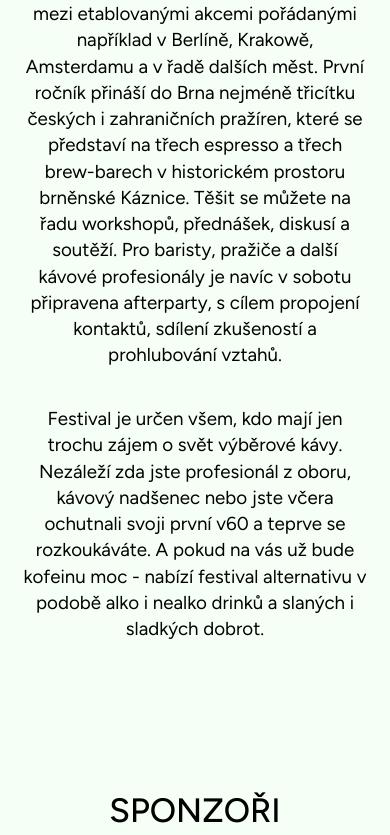
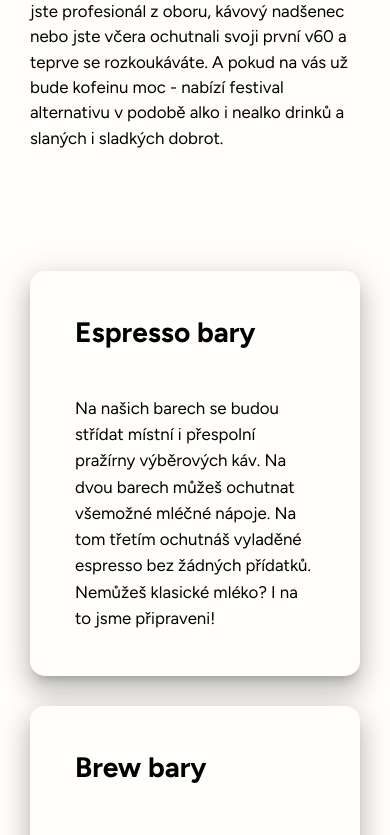
Before and after one commit to baristalive/roastfestival.eu, a Next.js app: page /cz in a window 390 px wide. Shown: the part 1158-1993 px from the top of the page. Built offline with nearby package versions, Linux system fonts and the light colour scheme; no server answers.

Commit message:
feat: add info section
Signed-off-by: Tomas Coufal <coufal.tom@gmail.com>

```diff
--- a/app/[lang]/page.tsx
+++ b/app/[lang]/page.tsx
@@ -47,24 +47,22 @@ const Home = ({ params: { lang } }: HomePropsType) => {
   const usedLang = dictionaries[lang as SupportedLanguages];
 
   return (
-    <div className="wrapper">
+    <div className={`wrapper ${divClass ? "show" : "hide"}`}>
       <Link
         href={lang === "cz" ? "./en" : "./cz"}
         rel="alternate"
-        className="lang inverted lowercase text-lg"
+        className="lang inverted text-lg lowercase"
       >
         {lang === "cz" ? "Switch to English" : "Přepnout do češtiny"}
       </Link>
-      <div className={`fixed right-4 top-16 z-10 ${divClass ? "" : "hidden"}`}>
+      {/* <div className={`fixed right-4 top-16 z-10 ${divClass ? "" : "hidden"}`}>
         <SketchPicker color={color} onChange={handleColorChange} />
-      </div>
-      <div className={divClass ? "show" : "hide"}>
-        <div className="overlay" />
-        <div className="with-overlay">
+      </div> */}
       <Header />
-          <About />
       {/* <Filler /> */}
-          <Sponsors />
+      <Info />
+      {/* <About /> */}
+      {/* <Sponsors />
       {usedLang.ready && (
         <>
           <BuyTickets className="inverted pt-64" />
@@ -75,12 +73,9 @@ const Home = ({ params: { lang } }: HomePropsType) => {
           <PromotedRoasters />
         </>
       )}
-          <Info />
-          {usedLang.ready && <BuyTickets className="inverted" /> }
-        </div>
-      </div>
+      {usedLang.ready && <BuyTickets className="inverted" />}
       <Map />
-      <Organizers />
+      <Organizers /> */}
       <Footer />
     </div>
   );
--- a/app/[lang]/sections/Header.tsx
+++ b/app/[lang]/sections/Header.tsx
@@ -14,7 +14,7 @@ import Link from "next/link";
 export const Header = () => {
   const params = useParams();
   const lang = dictionaries[params.lang as SupportedLanguages];
-  const header = useRef(null);
+  const ref = useRef(null);
 
   useGSAP(
     () => {
@@ -37,13 +37,13 @@ export const Header = () => {
       });
       tl.to(".fade-in-2", { duration: 1, opacity: 1 });
     },
-    { scope: header },
+    { scope: ref },
   );
 
   return (
     <header
-      ref={header}
-      className="flex h-svh flex-col justify-between items-center p-8 z-10"
+      ref={ref}
+      className="flex elevate h-svh flex-col justify-between items-center p-8 z-10"
     >
       <div className="flex w-full max-w-[1900px] justify-between pt-2 md:p-12 text-sm md:text-2xl 2xl:text-3xl">
         <div className="fade-in font-medium leading-snug ">
@@ -113,19 +113,13 @@ export const Header = () => {
           rel="external"
           className="nav"
         >
-          <nav className="cta relative rounded-full border border-current px-8 2xl:px-12 py-2 lowercase md:py-4 2xl:py-6 md:pr-24 2xl:pr-24">
+          <nav className="cta elevate relative rounded-full border border-current px-8 2xl:px-12 py-2 lowercase md:py-4 2xl:py-6 md:pr-24 2xl:pr-24">
             <span className="fade-in-2">{lang.buyTickets}</span>
             <span className="text-sm md:text-2xl 2xl:text-3xl slide-in right-0 absolute top-1/2 -translate-y-1/2">
               <ArrowIcon />
             </span>
           </nav>
         </a>
-        {/* <div className="text-center text-lg lg:mb-12 lg:text-4xl">
-        <div className="mx-auto max-w-md">{lang.ready ? lang.programReadyText : lang.programLoadingText}</div>
-      </div>
-      <div className="text-center text-3xl lg:mb-12 lg:text-6xl">
-        <ArrowIcon />
-      </div> */}
       </div>
     </header>
   );
--- a/app/[lang]/sections/Info.tsx
+++ b/app/[lang]/sections/Info.tsx
@@ -1,45 +1,79 @@
 "use client";
 import { useParams } from "next/navigation";
+import { useLayoutEffect, useRef } from "react";
+import gsap from "gsap";
+import { useGSAP } from "@gsap/react";
+import { ScrollTrigger } from "gsap/all";
 import { dictionaries, SupportedLanguages } from "../../dictionaries/all";
+
+gsap.registerPlugin(ScrollTrigger);
 
 export const Info = () => {
   const params = useParams();
   const lang = dictionaries[params.lang as SupportedLanguages];
+  const ref = useRef(null);
+
+  const info = [
+    lang.info.slice(0, Math.ceil(lang.info.length / 2)),
+    lang.info.slice(Math.ceil(lang.info.length / 2)),
+  ];
+
+  useGSAP(
+    () => {
+      gsap.registerPlugin(ScrollTrigger);
+      const mm = gsap.matchMedia();
+      mm.add("(min-width: 1024px)", () => {
+        gsap.set(".card", { y: "+=6rem"})
+        gsap.to(".card",{
+          y: '-=12rem',
+          scrollTrigger: {
+            trigger: ref.current,
+            scrub: 2,
+            start: "top bottom",
+            end: "bottom top"
+          }
+        })
+      })
+      gsap.to(".bar",{
+        width: "10rem",
+        scrollTrigger: {
+          trigger: "h2",
+          scrub: 2,
+          start: "bottom 70%",
+          end: "bottom 20%"
+        }
+      })
+    },
+    { scope: ref },
+  );
   return (
-    <section className="inverted mx-auto flex flex-col py-48">
-      {lang.info.map((s, idx) => (
-        <div
-          className="info-item mx-auto flex max-w-screen-lg gap-8 px-6 py-20"
-          key={s.title}
-        >
-          <div
-            className={`info-item-count-before hidden text-[20em] ${
-              idx % 2 ? "" : "lg:block"
-            }`}
-          />
-          <div className={idx % 2 ? "text-right" : "text-left"}>
-            <h2 className="py-12 text-4xl font-medium uppercase">
-              <span
-                className={`info-item-count-before mr-6 text-[2em] font-bold lg:hidden ${
-                  idx % 2 ? "hidden" : "inline"
-                }`}
-              ></span>
-              {s.title}
-              <span
-                className={`info-item-count-after ml-6 text-[2em] font-bold lg:hidden ${
-                  idx % 2 ? "inline" : "hidden"
-                }`}
-              />
-            </h2>
-            <p className="text-lg lg:text-2xl">{s.text}</p>
+    <section ref={ref} id="info" className="info min-h-screen elevate grid lg:grid-cols-[1fr,2fr] gap-32 p-8 items-center watermark">
+      <div className="md:p-12">
+        <h2 className="w-3/4 pb-8 pt-24 md:pt-56 lg:pt-20 text-6xl font-bold">
+          {lang.about.title}
+        </h2>
+        <div className="mx-auto max-w-screen-lg space-y-10 text-lg lg:text-xl leading-normal">
+          {lang.about.text.map((p) => (
+            <p key={p}>{p}</p>
+          ))}
+        </div>
+        <div className="hidden md:block bar w-3 h-3 mt-48 rounded-full bg-[var(--accent)]"/>
+      </div>
+      <div className="md:grid md:grid-cols-2 flex flex-col gap-8">
+        {info.map((col, idx) => (
+          <div key={`col_${idx}`} className={`flex flex-col gap-8 ${idx ? "md:pt-[var(--vertical-offset)]" : ""}`}>
+            {col.map((s) => (
+              <div
+                className="card elevate h-auto rounded-2xl p-12"
+                key={s.title}
+              >
+                <h3 className="pb-12 text-3xl font-bold">{s.title}</h3>
+                <p className="text-lg lg:text-xl">{s.text}</p>
+              </div>
+            ))}
           </div>
-          <div
-            className={`info-item-count-after hidden text-[20em] ${
-              idx % 2 ? "lg:block" : ""
-            }`}
-          />
-        </div>
-      ))}
+        ))}
+      </div>
     </section>
   );
 };
--- a/app/dictionaries/cz.json
+++ b/app/dictionaries/cz.json
@@ -1,10 +1,9 @@
 {
   "about": {
     "text": [
-      "Festival je brněnskou variací na evropské kávové festivaly. Inspiraci získáváme mezi etablovanými akcemi pořádanými například v Berlíně, Krakowě, Amsterdamu a v řadě dalších měst. První ročník přináší do Brna nejméně třicítku českých i zahraničních pražíren, které se představí na třech espresso a třech brew-barech v historickém prostoru brněnské Káznice. Těšit se můžete na řadu workshopů, přednášek, diskusí a soutěží. Pro baristy, pražiče a další kávové profesionály je navíc v sobotu připravena afterparty, s cílem propojení kontaktů, sdílení zkušeností a prohlubování vztahů.",
       "Festival je určen všem, kdo mají jen trochu zájem o svět výběrové kávy. Nezáleží zda jste profesionál z oboru, kávový nadšenec nebo jste včera ochutnali svoji první v60 a teprve se rozkoukáváte. A pokud na vás už bude kofeinu moc - nabízí festival alternativu v podobě alko i nealko drinků a slaných i sladkých dobrot."
     ],
-    "title": "O festivalu"
+    "title": "Co je roast!?"
   },
   "buyTickets": "Chci vstupenky",
   "contact": "Kontakt",
@@ -308,12 +307,8 @@
   "learnMore": "chci vědět víc",
   "info": [
     {
-      "title": "Co je Roast!? A co od něj mohu čekat?",
-      "text": "V ceně vstupného je zahrnuta veškerá konzumace kávy, kterou ochutnáte na našich espresso a brew barech a vstup na všechny workshopy, přednášky i cuppingy. Kávu pražíren, která ti zachutná, poté můžeš zakoupit buď přímo na barech, nebo v prodejním stánku."
-    },
-    {
       "title": "Espresso bary",
-      "text": "Na našich barech se v určitých časových úsecích budou střídat místní i přespolní pražírny výběrových káv. Na dvou barech můžeš ochutnat všemožné mléčné nápoje. Na tom třetím ochutnáš vyladěné espresso bez žádných přídatků. Nemůžeš klasické mléko? I na to jsme připraveni! Na všech barech bude varianta ovesného mléka od OATLY."
+      "text": "Na našich barech se budou střídat místní i přespolní pražírny výběrových káv. Na dvou barech můžeš ochutnat všemožné mléčné nápoje. Na tom třetím ochutnáš vyladěné espresso bez žádných přídatků. Nemůžeš klasické mléko? I na to jsme připraveni!"
     },
     {
       "title": "Brew bary",
@@ -321,15 +316,11 @@
     },
     {
       "title": "Workshopy a cuppingy",
-      "text": "Neznáš termín cupping? Chtěl/a by si vyzkoušet více než desítku alternativních příprav káv, nebo si otestovat své senzorické schopnosti? Výborně! Naši profesionální baristi tě vším provedou a rádi odpoví na všechny všetečné otázky."
+      "text": "Chtěl/a by si vyzkoušet více než desítku alternativních příprav káv, nebo si otestovat své senzorické schopnosti? Naši profesionální baristi tě vším provedou a rádi odpoví na všechny všetečné otázky."
     },
     {
       "title": "Přednášky",
       "text": "Zajímá tě, čím si majitelé etablovaných podniků museli projít, když otevírali své kamenné děťátko? Chtěl/a by si vědět, jak funguje pražení nebo jaký je rozdíl mezi odpalovaným a kynutým těstem, které najdeš na pultu každého druhého podniku? Potom jsou pro tebe určené přednášky našich speciálních hostů."
-    },
-    {
-      "title": "Máš už dost kafe?",
-      "text": "Dej si drink, pivko nebo domací limču. A na sladkém a slaném stánku jsou pro tebe k zakousnutí připraveny nejen sendviče, nebo věnečky se slaným karamelem!"
     }
   ],
   "signUp": "Přihlásit se",
--- a/app/globals.css
+++ b/app/globals.css
@@ -3,25 +3,31 @@
 @tailwind utilities;
 
 :root {
-  --accent: #5CA9AA;
-  --background: #f6fff6;
+  --accent: #5ca9aa;
+  --background: #fffefb;
   --black: #000;
   --white: #fff;
 }
 
+@media (min-width: 1024px) {
+  :root {
+    --vertical-offset: 11rem;
+  }
+}
 html {
   font-size: 15px;
-  counter-reset: info-item;
   scroll-behavior: smooth;
 }
 
 section,
-body, .modal {
+body,
+.modal {
   color: var(--black);
   background: var(--background);
 }
 
-header, footer {
+header,
+footer {
   color: var(--white);
   background: var(--accent);
 }
@@ -31,6 +37,49 @@ header, footer {
   fill: var(--accent);
   color: var(--accent);
 }
+.watermark::before {
+  position: absolute;
+  inset: 0;
+  left: -50px;
+  content: "";
+  background: url("/watermark.svg") no-repeat;
+}
+.watermark {
+  position: relative;
+}
+.watermark > * {
+  z-index: 1;
+}
+@media (min-width: 1024px) {
+.info {
+  background: linear-gradient(
+      to right,
+      var(--background),
+      var(--background) 50%,
+      rgba(0, 0, 0, 0) 50%
+    ),
+    radial-gradient(
+      circle at right bottom,
+      rgba(0, 0, 0, 0.2),
+      rgba(0, 0, 0, 0) 31%
+    ),
+    radial-gradient(circle at 60% 20%, rgba(0, 0, 0, 0.2), rgba(0, 0, 0, 0) 31%),
+    var(--accent);
+}
+}
+.elevate {
+  box-shadow:
+    0px 8px 10px -5px rgba(0, 0, 0, 0.2),
+    0px 16px 24px 2px rgba(0, 0, 0, 0.14),
+    0px 6px 30px 5px rgba(0, 0, 0, 0.12);
+}
+.card {
+  background: var(--background);
+}
+/*
+.card:nth-child(even) {
+  transform: translateY(4em);
+} */
 
 .maplibregl-ctrl-group {
   box-shadow: none !important;
@@ -63,7 +112,7 @@ header, footer {
   border: 2px solid var(--accent);
   color: var(--accent);
   border-left: 0;
-  transition: transform .5s;
+  transition: transform 0.5s;
 }
 .lang:hover {
   transform: translateX(5px);
@@ -77,7 +126,7 @@ header > * {
 }
 
 .nav {
-  transition: transform .5s;
+  transition: transform 0.5s;
 }
 .nav:hover {
   transform: translateY(-5px);
@@ -87,45 +136,29 @@ header::before {
   position: absolute;
   content: "";
   inset: 0;
-  background: url('/kolona.jpg');
+  background: url("/kolona.jpg");
   background-position: center center;
   background-size: cover;
   background-repeat: no-repeat;
-  opacity: .25;
+  opacity: 0.25;
 }
 header::after {
   position: absolute;
   content: "";
   inset: 0;
   background-color: var(--accent);
-  mask-image: url('/clip.svg'), linear-gradient(#fff 0 0);
+  mask-image: url("/clip.svg"), linear-gradient(#fff 0 0);
   mask-repeat: no-repeat;
   mask-position: center center;
   mask-size: contain;
   mask-composite: exclude;
-  opacity: .5;
+  opacity: 0.5;
 }
 
 @media only screen and (max-width: 800px) {
   header::after {
     mask-size: cover;
   }
-}
-
-.info-item {
-  counter-increment: info-item;
-}
-
-.info-item-count-before::before {
-  content: counter(info-item) "/";
-}
-.info-item-count-after::before {
-  content: "/" counter(info-item);
-}
-
-.info-item-count-before,
-.info-item-count-after {
-  line-height: 1em;
 }
 
 @keyframes slideUp {
--- a/app/layout.tsx
+++ b/app/layout.tsx
@@ -10,8 +10,6 @@ export default function RootLayout({
   children: React.ReactNode;
 }) {
   return (
-    <html lang="en">
-      <body>{children}</body>
-    </html>
+    <>{children}</>
   );
 }
```
Also changed, not shown: app/icon.svg, public/watermark.svg (added). Lines whose indentation alone changed are shown as unchanged.
